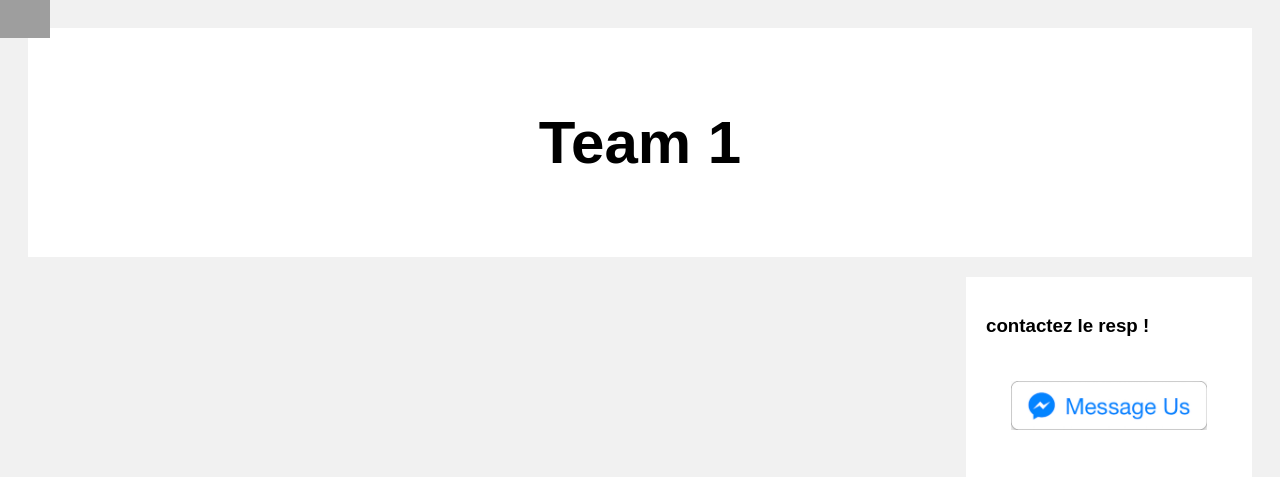
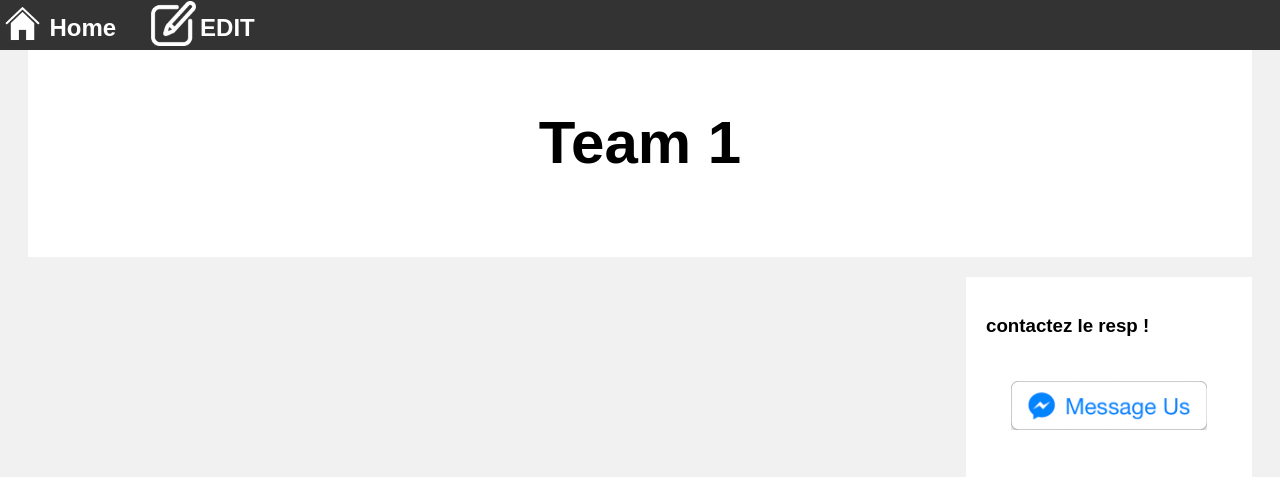
Before and after one commit to pierreadorni/integ_blog, a PHP site: page /feed.php?t=1 in a window 1280 px wide. Shown: the top 477 px of the page. Run offline with PHP 8.4, Linux system fonts and the light colour scheme; data that the repository does not hold is empty; grey boxes are pictures that could not be loaded.

Commit message:
added navbar

```diff
--- a/feed.php
+++ b/feed.php
@@ -10,9 +10,21 @@
     <title><?php echo 'Blog de la Team '.$team; ?></title>
 </head>
 <body>
-        <a href='modif.php?t=<?php echo $team;?>'>
-            <img width=50px style='position:fixed; top:0; left:0;'src='https://image.flaticon.com/icons/png/512/84/84380.png'></img>
-        </a>
+
+        <div id="topnav">
+
+            <a href='index.html'>
+                <img width=45px style='display:inline-block'src='src/home.png'></img>
+                <h2 style='display:inline-block; position:relative;top:-10px'>Home</h2>
+            </a>
+
+            <a href='modif.php?t=<?php echo $team;?>'>
+                <img width=45px style='display:inline-block; margin-top:1px;'src='src/edit.png'></img>
+                <h2 style='display:inline-block; position:relative;top:-10px'>EDIT</h2>
+            </a>
+
+        </div>
+
         <div class="header">
           <h2><?php echo 'Team '.$team;?></h2></h2>
         </div>
--- a/src/style.css
+++ b/src/style.css
@@ -16,6 +16,7 @@ body {
   text-align: center;
   background: white;
 }
+
 
 .form-little{
     border: 1px solid black;
@@ -84,6 +85,24 @@ body {
   margin-top: 20px;
 }
 
+#topnav{
+    position: fixed;
+    top:0;
+    left:0;
+    width: 100%;
+    height: 50px;
+    background-color: #333;
+}
+#topnav a{
+    text-decoration: none;
+    display:inline-block;
+    margin-right: 30px
+}
+
+#topnav a h2 {
+    color: white;
+}
+
 /* Responsive layout - when the screen is less than 800px wide, make the two columns stack on top of each other instead of next to each other */
 @media screen and (max-width: 800px) {
   .leftcolumn, .rightcolumn {
```
Also changed, not shown: modif.php (+15 -3 lines), src/edit.png (added), src/home.png (added), src/read.png (added).
